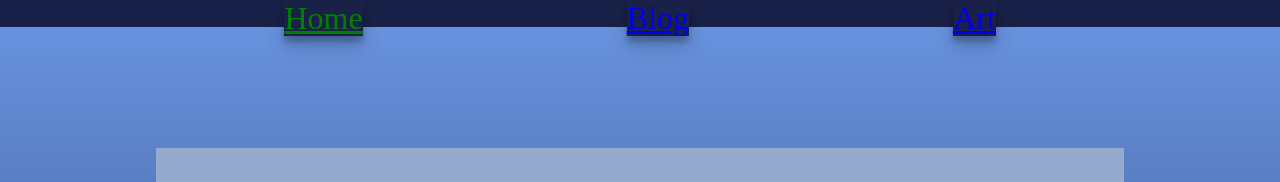
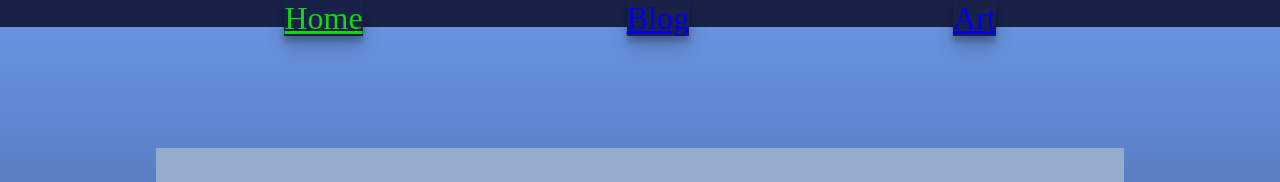
Before and after one commit to malleyeno/malleyeno.github.io, a Jekyll site: the page built from index.html, in a window 1280 px wide. Shown: the top 182 px of the page. Built offline with Jekyll 4.4.1, drawn with Linux system fonts in a browser that asks for light colours; nearby versions of some CDN libraries.

Commit message:
Nav: current green is vibrant

```diff
--- a/_sass/main.scss
+++ b/_sass/main.scss
@@ -42,7 +42,7 @@ $breakpoint-pc: 1000px;
 
 // Navbar Styling
 .current {
-    color: green;
+    color: rgb(18, 214, 18);
 }
 
 nav {
```
